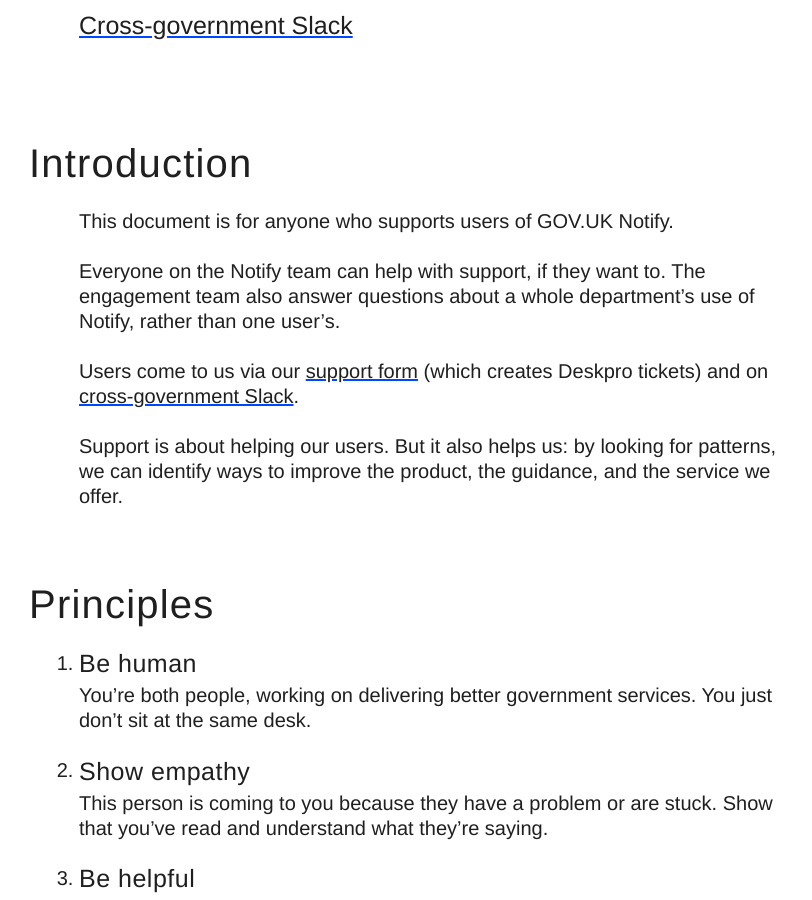
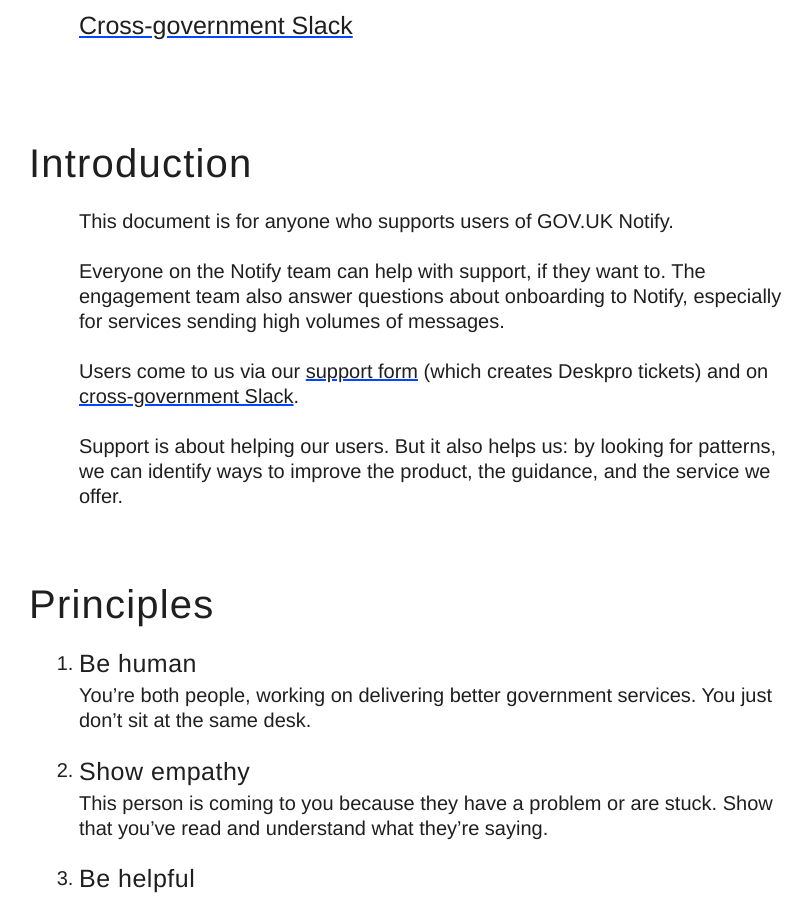
Before and after one commit to alphagov/notify-support, a Jekyll site: the page built from index.md, in a window 1280 px wide and 900 px high, scrolled down 500 px. Shown: the whole window, without its empty margins (46-858 px from the left). Built offline with Jekyll 4.4.1, drawn with Linux system fonts in a browser that asks for light colours.

Commit message:
Update introduction.markdown

```diff
--- a/_content/introduction.markdown
+++ b/_content/introduction.markdown
@@ -6,7 +6,7 @@ order: 1
 
 This document is for anyone who supports users of GOV.UK Notify.
 
-Everyone on the Notify team can help with support, if they want to. The engagement team also answer questions about a whole department’s use of Notify, rather than one user’s.
+Everyone on the Notify team can help with support, if they want to. The engagement team also answer questions about onboarding to Notify, especially for services sending high volumes of messages.
 
 Users come to us via our [support form](https://www.notifications.service.gov.uk/support) (which creates Deskpro tickets) and on [cross-government Slack](https://ukgovernmentdigital.slack.com/messages/govuk-notify).
 
```
